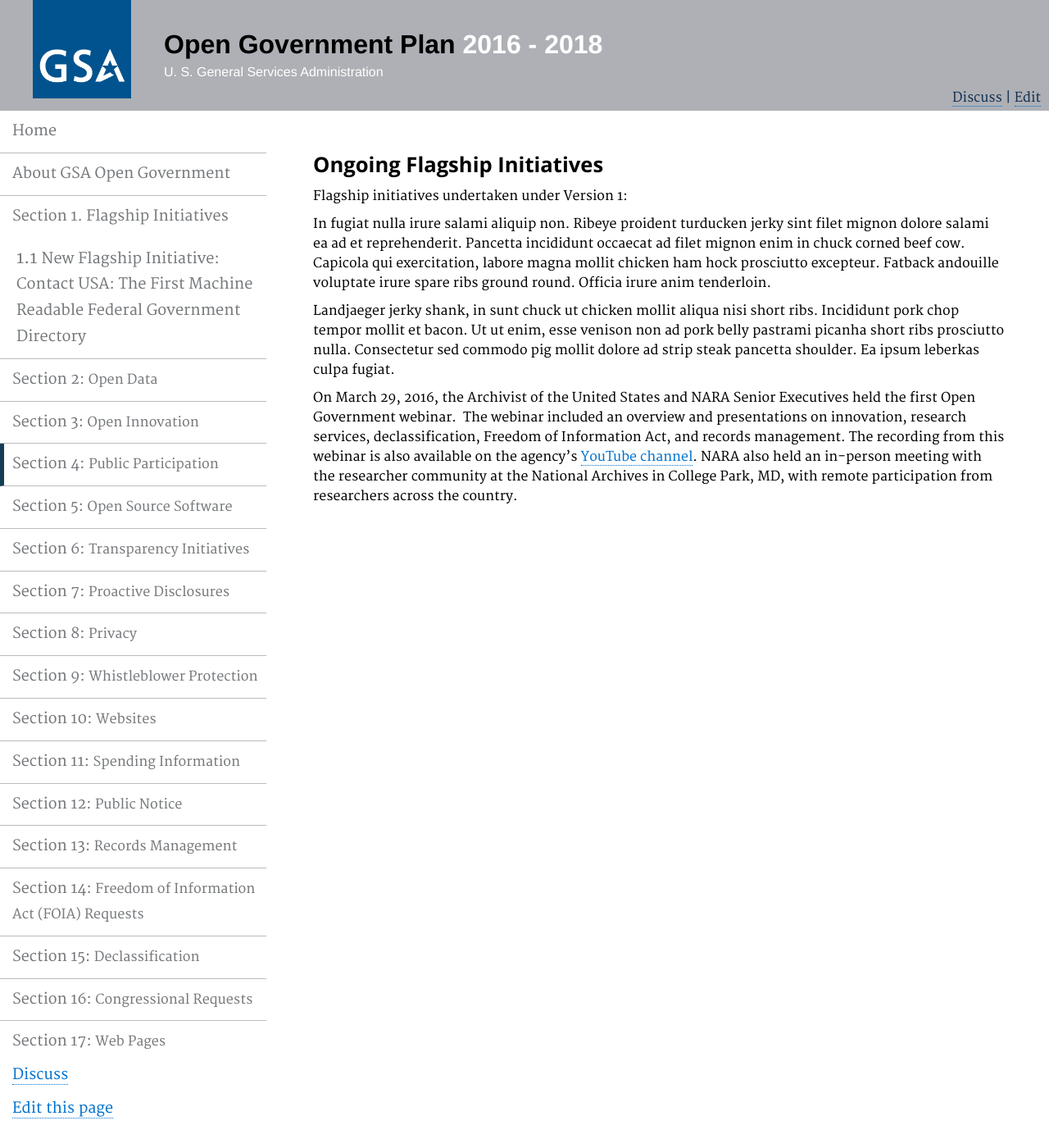
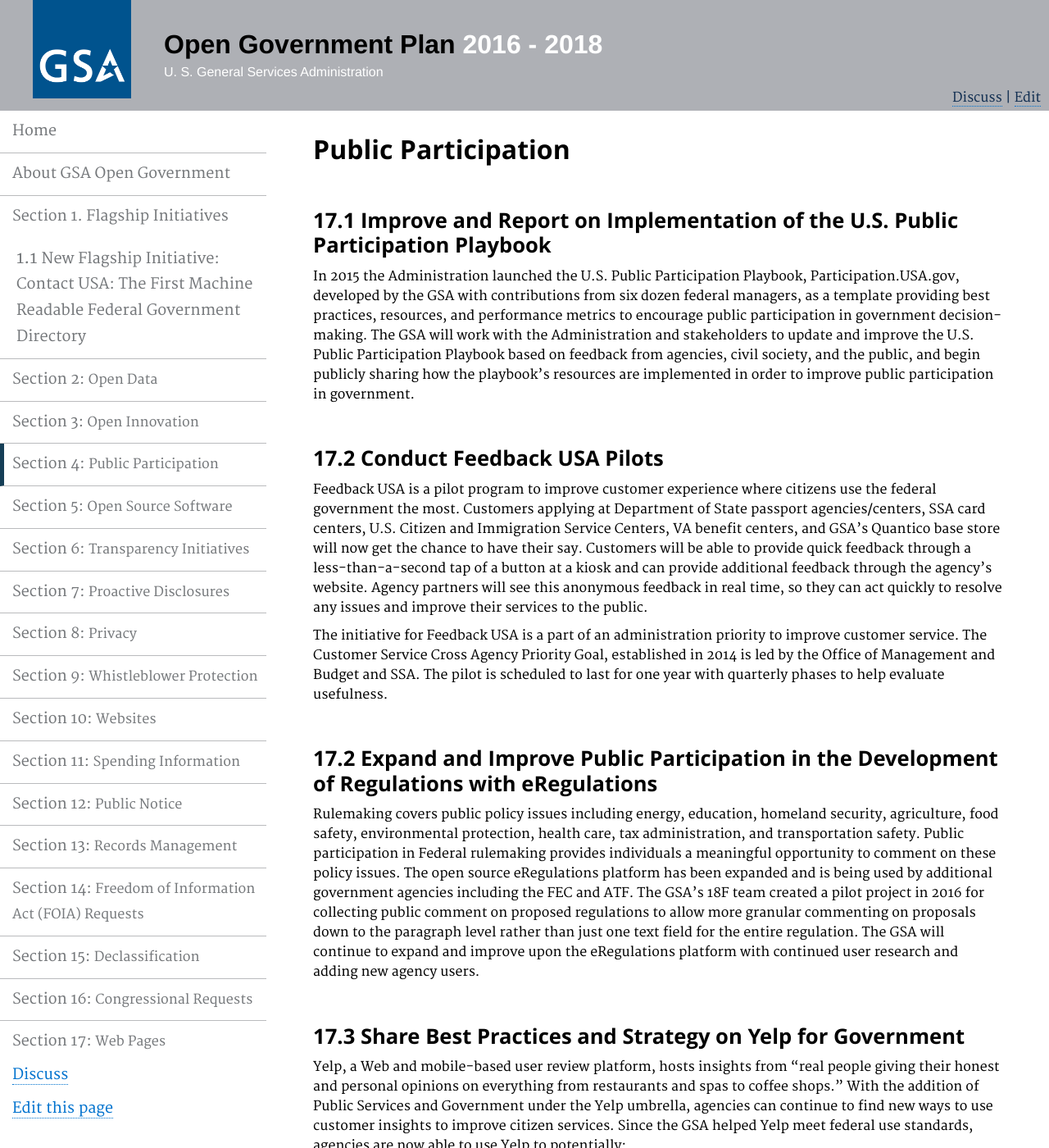
Before and after one commit to GSA/opengovplan, a Jekyll site: the page built from pages/participation.md, in a window 1280 px wide and 1400 px high. Shown: the whole window at 82% size. Built offline with Jekyll 4.4.1, drawn with Linux system fonts in a browser that asks for light colours; some of the changed text lies outside the part shown.

Commit message:
Update participation.md

```diff
--- a/pages/participation.md
+++ b/pages/participation.md
@@ -5,14 +5,22 @@
 description: ""
 ---
 
-### Ongoing Flagship Initiatives
+# Public Participation
 
+### 17.1  Improve and Report on Implementation of the U.S. Public Participation Playbook
+In 2015 the Administration launched the U.S. Public Participation Playbook, Participation.USA.gov, developed by the GSA with contributions from six dozen federal managers, as a template providing best practices, resources, and performance metrics to encourage public participation in government decision-making. The GSA will work with the Administration and stakeholders to update and improve the U.S. Public Participation Playbook based on feedback from agencies, civil society, and the public, and begin publicly sharing how the playbook’s resources are implemented in order to improve public participation in government.
 
-<p>Flagship initiatives undertaken under Version 1:</p>
+### 17.2  Conduct Feedback USA Pilots
+Feedback USA is a pilot program to improve customer experience where citizens use the federal government the most. Customers applying at Department of State passport agencies/centers, SSA card centers, U.S. Citizen and Immigration Service Centers, VA benefit centers, and GSA’s Quantico base store will now get the chance to have their say.  Customers will be able to provide quick feedback through a less-than-a-second tap of a button at a kiosk and can provide additional feedback through the agency’s website.  Agency partners will see this anonymous feedback in real time, so they can act quickly to resolve any issues and improve their services to the public.
 
-<p>In fugiat nulla irure salami aliquip non. Ribeye proident turducken jerky sint filet mignon dolore salami ea ad et reprehenderit. Pancetta incididunt occaecat ad filet mignon enim in chuck corned beef cow. Capicola qui exercitation, labore magna mollit chicken ham hock prosciutto excepteur. Fatback andouille voluptate irure spare ribs ground round. Officia irure anim tenderloin.</p>
+The initiative for Feedback USA is a part of an administration priority to improve customer service.  The Customer Service Cross Agency Priority Goal, established in 2014 is led by the Office of Management and Budget and SSA.  The pilot is scheduled to last for one year with quarterly phases to help evaluate usefulness.
 
+### 17.2  Expand and Improve Public Participation in the Development of Regulations with eRegulations
+Rulemaking covers public policy issues including energy, education, homeland security, agriculture, food safety, environmental protection, health care, tax administration, and transportation safety. Public participation in Federal rulemaking provides individuals a meaningful opportunity to comment on these policy issues.  The open source eRegulations platform has been expanded and is being used by additional government agencies including the FEC and ATF. The GSA’s 18F team created a pilot project in 2016 for collecting public comment on proposed regulations to allow more granular commenting on proposals down to the paragraph level rather than just one text field for the entire regulation. The GSA will continue to expand and improve upon the eRegulations platform with continued user research and adding new agency users.
 
-<p>Landjaeger jerky shank, in sunt chuck ut chicken mollit aliqua nisi short ribs. Incididunt pork chop tempor mollit et bacon. Ut ut enim, esse venison non ad pork belly pastrami picanha short ribs prosciutto nulla. Consectetur sed commodo pig mollit dolore ad strip steak pancetta shoulder. Ea ipsum leberkas culpa fugiat.</p>
+### 17.3  Share Best Practices and Strategy on Yelp for Government
+Yelp, a Web and mobile-based user review platform, hosts insights from “real people giving their honest and personal opinions on everything from restaurants and spas to coffee shops.” With the addition of Public Services and Government under the Yelp umbrella, agencies can continue to find new ways to use customer insights to improve citizen services. Since the GSA helped Yelp meet federal use standards, agencies are now able to use Yelp to potentially:
+- Claim existing pages or launch new pages to listen and respond to customer comments
+- Use customer feedback data to drive improvements in citizen services.
 
-<p>On March 29, 2016, the Archivist of the United States and NARA Senior Executives held the first Open Government webinar.&nbsp; The webinar included an overview and presentations on innovation, research services, declassification, Freedom of Information Act, and records management. The recording from this webinar is also available on the agency’s <a href="https://www.youtube.com/watch?v=DYVp1pmIZZI">YouTube channel</a>. NARA also held an in-person meeting with the researcher community at the National Archives in College Park, MD, with remote participation from researchers across the country.</p>
+The GSA will continue to help agencies pilot Yelp and other “Voice of the Customer” services, sharing best practices and strategies for adapting these platforms for public service use.
```
